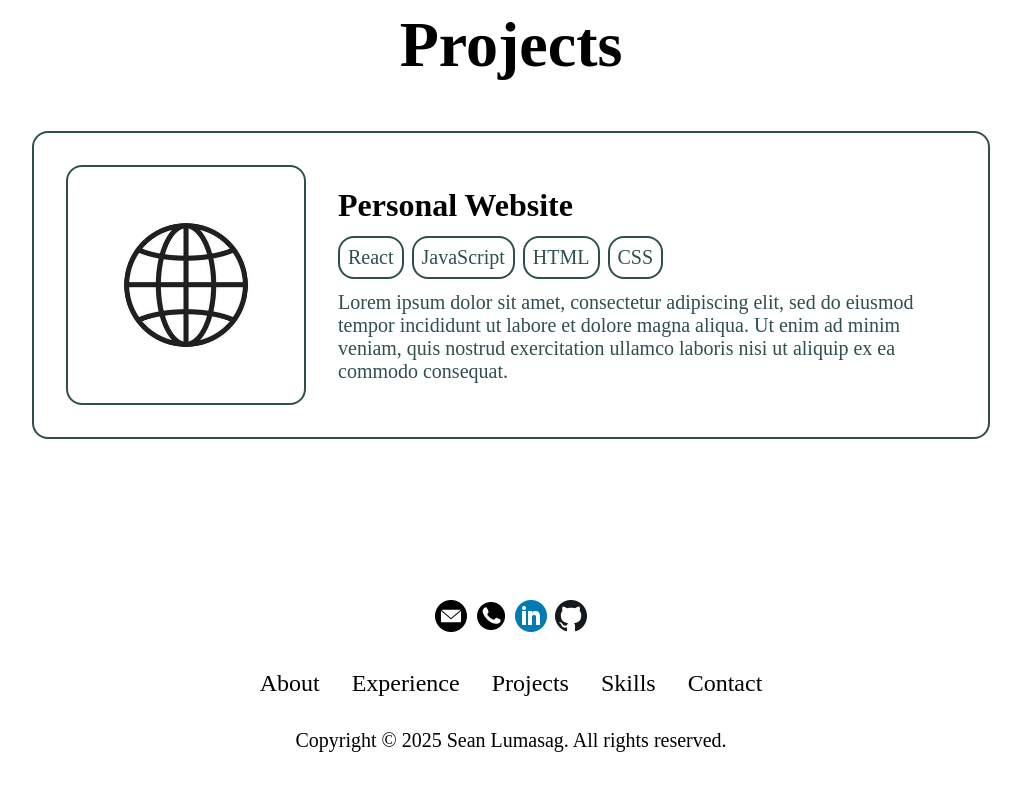
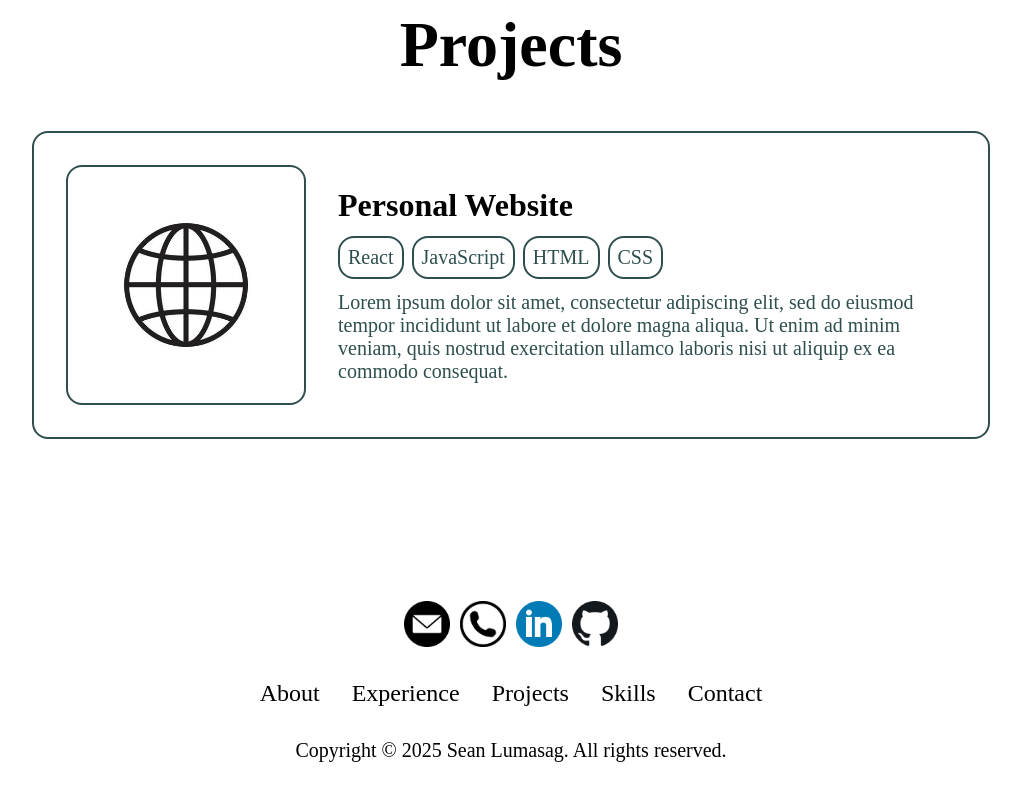
Before and after one commit to seanlumasag/personal-website, a React (Vite) app in the folder frontend/: page / in a window 1280 px wide. Shown: the part 3019-3819 px from the top of the page, without its empty margins (129-1150 px from the left). Built offline with nearby package versions, Linux system fonts and the light colour scheme.

Commit message:
Updated contact icons

```diff
--- a/frontend/src/index.css
+++ b/frontend/src/index.css
@@ -18,7 +18,6 @@ a {
   color: black;
   text-decoration: none;
   font-size: 1.5rem;
-
 }
 
 p {
@@ -66,15 +65,15 @@ img {
   gap: 2rem;
   background-color: var(--secondary-accent-color);
 }
-
+.card:hover h2,
+.card:hover p {
+  color: white;
+}
 .card:hover {
   background-color: var(--accent-color);
 }
 .card p {
   color: var(--accent-color);
-}
-.card:hover p {
-  color: white;
 }
 .card-container {
   border: 1px solid white;
@@ -90,9 +89,7 @@ img {
   border-radius: 1rem;
   padding: 1rem 1.5rem;
 }
-.button-container:hover {
-  transform: scale(1.05);
-}
+
 .button-container {
   margin-top: 3rem;
   align-self: flex-start;
@@ -116,6 +113,12 @@ img {
   gap: 0.5rem;
 }
 
+.button-container:hover,
+.logo-container:hover,
+.navigation .name:hover {
+  transform: scale(1.05);
+}
+
 /**********************************************************************************************************/
 .navigation {
   top: 0;
@@ -132,12 +135,6 @@ img {
 
 .navigation .name {
   font-size: 2.25rem;
-}
-
-
-
-.navigation .name:hover {
-  transform: scale(1.05);
 }
 
 .navigation .navbar {
@@ -203,10 +200,6 @@ img {
   background-color: white;
 }
 
-.logo-container:hover {
-  transform: scale(1.05);
-}
-
 .info-card img {
   width: 100%;
   height: 100%;
@@ -220,9 +213,6 @@ img {
 }
 .info-card h2 {
   font-size: 2rem;
-}
-.card:hover h2 {
-  color: white;
 }
 
 /**********************************************************************************************************/
@@ -260,9 +250,15 @@ img {
   gap: 0.5rem;
 }
 
-.contact img {
-  width: 2rem;
-  height: 2rem;
+.contact .img-container {
+  width: 3rem;
+  height: 3rem;
+  border-radius: 50%;
+  border: 1px solid white;
+}
+
+.contact .img-container:hover {
+  transform: scale(1.05);
 }
 
 .contact ul {
@@ -271,9 +267,7 @@ img {
   list-style: none;
 }
 
-
-
-.contact .navbar{
+.contact .navbar {
   gap: 2rem;
 }
 
--- a/frontend/src/sections/Contact.jsx
+++ b/frontend/src/sections/Contact.jsx
@@ -8,22 +8,30 @@ function Contact() {
       <ul className="contact-icons">
         <li>
           <a href="mailto:seanlumasag15@gmail.com" target="_blank">
-            <img src={emailIcon} alt="Email" />
+            <div className="img-container">
+              <img src={emailIcon} alt="Email" />
+            </div>
           </a>
         </li>
         <li>
           <a href="tel:+8622418905" target="_blank">
-            <img src={phoneIcon} alt="Phone" />
+            <div className="img-container">
+              <img src={phoneIcon} alt="Phone" />
+            </div>
           </a>
         </li>
         <li>
           <a href="https://linkedin.com/in/seanlumasag" target="_blank">
-            <img src={linkedinIcon} alt="LinkedIn" />
+            <div className="img-container">
+              <img src={linkedinIcon} alt="LinkedIn" />
+            </div>
           </a>
         </li>
         <li>
           <a href="https://github.com/seanlumasag" target="_blank">
-            <img src={githubIcon} alt="GitHub" />
+            <div className="img-container">
+              <img src={githubIcon} alt="GitHub" />
+            </div>
           </a>
         </li>
       </ul>
```
Also changed, not shown: frontend/src/assets/phone-icon.png.
